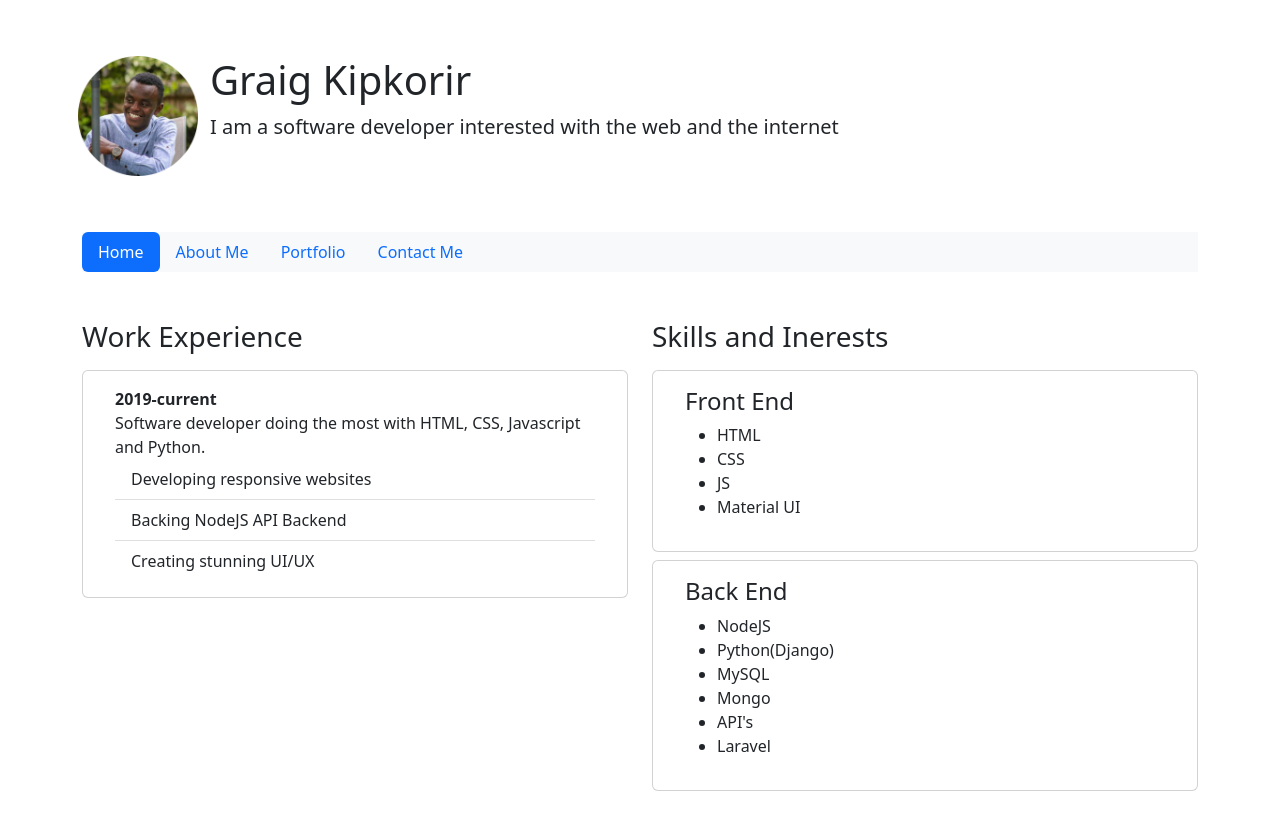
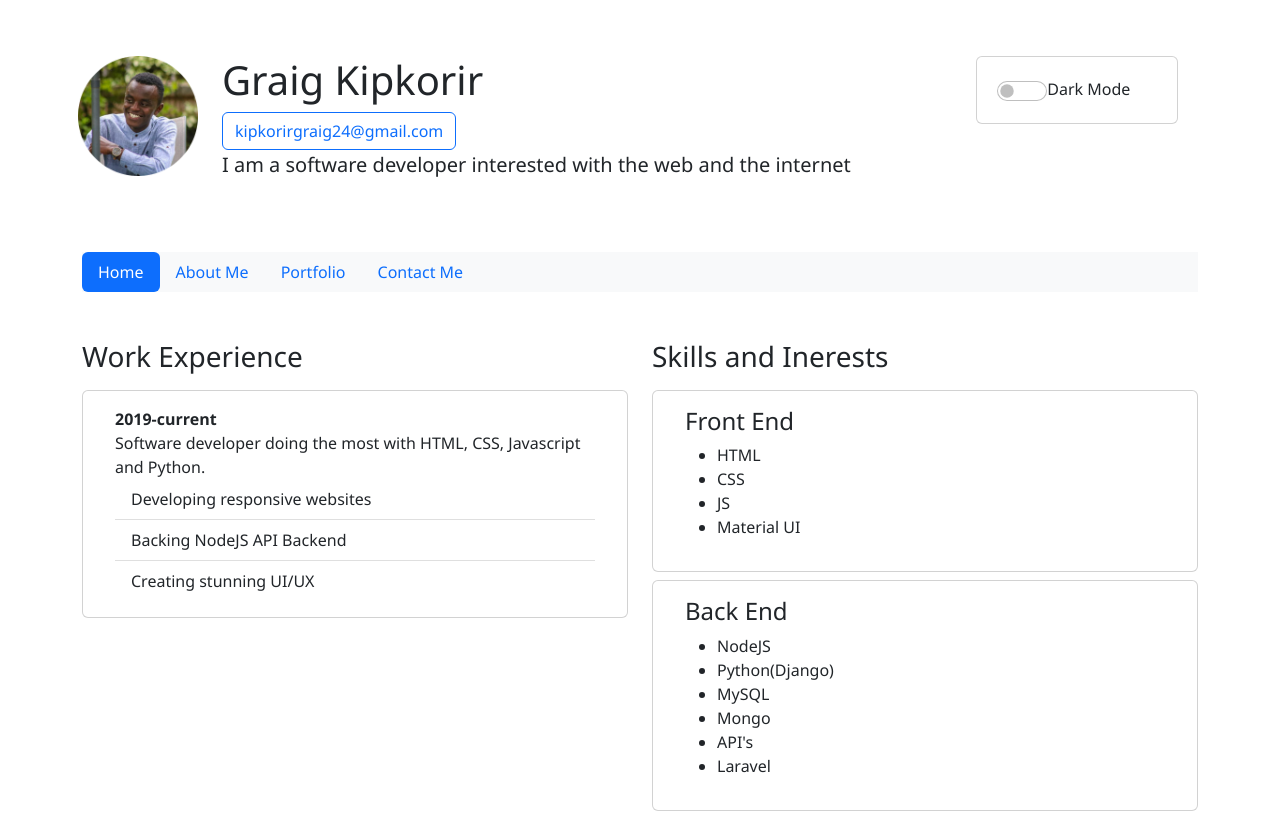
Before and after one commit to GraigKipkorir/portfolio, a website: page index.html in a window 1280 px wide. Shown: the top 822 px of the page. Drawn offline with nearby package versions, Linux system fonts and the light colour scheme.

Commit message:
Added darkMode to the portfolio

```diff
--- a/index.html
+++ b/index.html
@@ -13,17 +13,39 @@
   </head>
   <body>
     <!-- Header -->
-    <div class="container d-flex p-2 my-5">
+    <div class="container d-flex p-2 my-5 header-own">
       <img
         class="d-inline float-start my-image"
         src="img/craig.png"
         alt="Graig Kipkorir"
       />
-      <div class="container">
-        <h1>Graig Kipkorir</h1>
-        <p class="lead">
-          I am a software developer interested with the web and the internet
-        </p>
+      <div class="container d-flex">
+        <div class="container">
+          <h1>Graig Kipkorir</h1>
+          <a
+            href="mailto:kipkorirgraig24@gmail.com"
+            type="button"
+            class="btn btn-outline-primary"
+          >
+            kipkorirgraig24@gmail.com
+          </a>
+          <p class="lead">
+            I am a software developer interested with the web and the internet
+          </p>
+        </div>
+        <div class="container" style="width: 18rem">
+          <div class="card" style="padding: 20px">
+            <div class="form-check form-switch">
+              <input
+                type="checkbox"
+                class="form-check-input"
+                id="checkbox"
+                onclick="setDarkMode()"
+              />
+              <label class="form-check-label" for="checkbox">Dark Mode</label>
+            </div>
+          </div>
+        </div>
       </div>
     </div>
 
@@ -31,10 +53,20 @@
     <div class="container navigation-section">
       <nav>
         <ul class="nav nav-pills bg-light">
-          <li class="nav-item"><a class="nav-link active" href="#">Home</a></li>
-          <li class="nav-item"><a class="nav-link" href="#">About Me</a></li>
-          <li class="nav-item"><a class="nav-link" href="#">Portfolio</a></li>
-          <li class="nav-item"><a class="nav-link" href="#">Contact Me</a></li>
+          <li class="nav-item">
+            <a class="btn nav-link btn-outline-dark active" href="#">Home</a>
+          </li>
+          <li class="nav-item">
+            <a class="btn nav-link btn-outline-dark" href="#">About Me</a>
+          </li>
+          <li class="nav-item">
+            <a class="btn nav-link btn-outline-dark" href="#">Portfolio</a>
+          </li>
+          <li class="nav-item">
+            <a class="btn nav-link btn-outline-dark" href="#contact-me"
+              >Contact Me</a
+            >
+          </li>
         </ul>
       </nav>
     </div>
@@ -163,7 +195,7 @@
       </div>
     </div>
     <!-- Contact -->
-    <div class="container contact">
+    <div class="container contact" id="contact-me">
       <div class="card mb-3">
         <h3 class="">Contact Me</h3>
         <div class="card" style="width: 18rem">
@@ -176,6 +208,28 @@
         </div>
       </div>
     </div>
+    <script>
+      // setDarkMode()
+      if (localStorage.getItem("theme") == "dark") {
+        setDarkMode();
+        if (document.getElementById("checkbox").checked) {
+          localStorage.setItem("checkbox", true);
+        }
+      }
+      function setDarkMode() {
+        let isDark = document.body.classList.toggle("darkmode");
+        if (isDark) {
+          setDarkMode.checked = true;
+          localStorage.setItem("theme", "dark");
+          document
+            .getElementById("checkbox")
+            .setAttribute("checked", "checked");
+        } else {
+          setDarkMode.checked = true;
+          localStorage.removeItem("theme", "dark");
+        }
+      }
+    </script>
+    <script src="node_modules/bootstrap/dist/js/bootstrap.bundle.js"></script>
   </body>
-  <script src="node_modules/bootstrap/dist/js/bootstrap.bundle.js"></script>
 </html>
--- a/styles.css
+++ b/styles.css
@@ -1,7 +1,34 @@
 @import "../node_modules/bootstrap/scss/bootstrap";
-
+body {
+  font-family: "Segoe UI", Tahoma, Geneva, Verdana, sans-serif;
+}
 .my-image {
   display: inline;
   height: 120px;
   width: auto;
 }
+/* .header-own {
+  background-color: rgb(65, 58, 58);
+} */
+.checkbox {
+  width: 300px;
+  margin: 100px auto;
+}
+/* Mode dark mode */
+.darkmode {
+  background-color: #292929;
+  color: white;
+}
+.darkmode .card {
+  background-color: #3d3d3d;
+}
+/* .form-check {
+  cursor: pointer;
+  margin-top: 30px;
+  margin-left: 30px;
+} */
+#checkbox {
+  width: 50px;
+  height: 20px;
+  cursor: pointer;
+}
```
